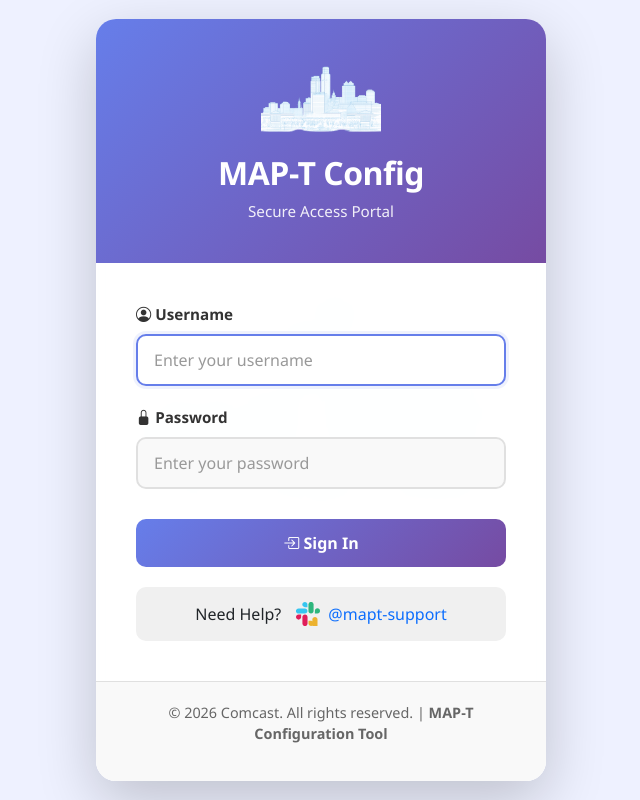
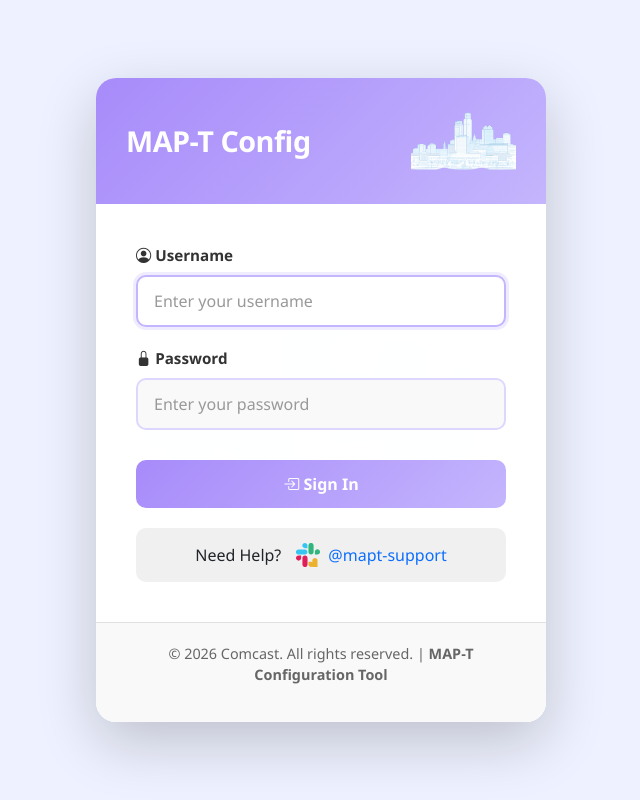
Before and after one commit to udaybhadauria/MAPT_NAT_PI, a Flask app: page /login in a window 1280 px wide. Shown: the whole page, without its empty margins (319-959 px from the left). Run offline with Flask 3, Linux system fonts and the light colour scheme.

Commit message:
Redesign login header layout and lighten purple colors on inputs and button

```diff
--- a/templates/login.html
+++ b/templates/login.html
@@ -51,28 +51,24 @@
     }
 
     .login-header {
-      background: linear-gradient(135deg, #667eea 0%, #764ba2 100%);
-      padding: 40px 20px;
-      text-align: center;
+      background: linear-gradient(135deg, #a78bfa 0%, #c4b5fd 100%);
+      padding: 28px 30px;
+      display: flex;
+      align-items: center;
+      justify-content: space-between;
       color: white;
     }
 
     .login-header img {
-      height: 80px;
-      margin-bottom: 15px;
+      height: 70px;
+      object-fit: contain;
     }
 
     .login-header h1 {
-      font-size: 2rem;
+      font-size: 1.8rem;
       font-weight: 700;
       margin: 0;
       letter-spacing: -0.5px;
-    }
-
-    .login-header p {
-      font-size: 0.95rem;
-      margin: 8px 0 0 0;
-      opacity: 0.9;
     }
 
     .login-body {
@@ -92,7 +88,7 @@
     }
 
     .form-control {
-      border: 2px solid #e0e0e0;
+      border: 2px solid #ddd6fe;
       border-radius: 10px;
       padding: 12px 16px;
       font-size: 1rem;
@@ -101,9 +97,9 @@
     }
 
     .form-control:focus {
-      border-color: #667eea;
+      border-color: #c4b5fd;
       background-color: #fff;
-      box-shadow: 0 0 0 3px rgba(102, 126, 234, 0.1);
+      box-shadow: 0 0 0 3px rgba(196, 181, 253, 0.25);
     }
 
     .form-control::placeholder {
@@ -113,7 +109,7 @@
     .login-btn {
       width: 100%;
       padding: 12px 20px;
-      background: linear-gradient(135deg, #667eea 0%, #764ba2 100%);
+      background: linear-gradient(135deg, #a78bfa 0%, #c4b5fd 100%);
       border: none;
       border-radius: 10px;
       color: white;
@@ -126,7 +122,7 @@
 
     .login-btn:hover {
       transform: translateY(-2px);
-      box-shadow: 0 10px 25px rgba(102, 126, 234, 0.4);
+      box-shadow: 0 10px 25px rgba(167, 139, 250, 0.4);
     }
 
     .login-btn:active {
@@ -195,9 +191,8 @@
   <div class="login-container">
     <!-- Header -->
     <div class="login-header">
+      <h1>MAP-T Config</h1>
       <img src="{{ url_for('static', filename='CTC.png') }}" alt="Comcast Logo">
-      <h1>MAP-T Config</h1>
-      <p>Secure Access Portal</p>
     </div>
 
     <!-- Login Form -->
```
